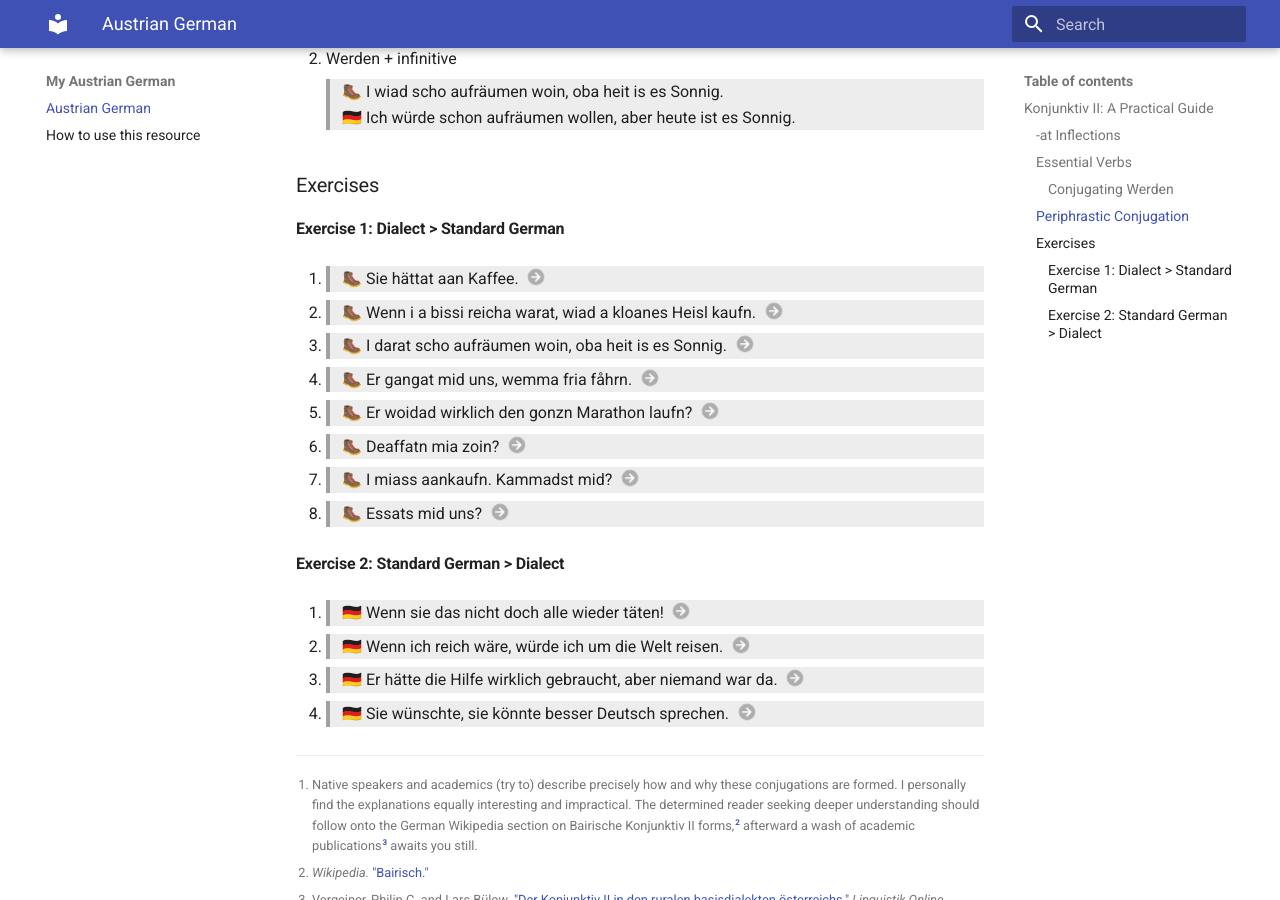
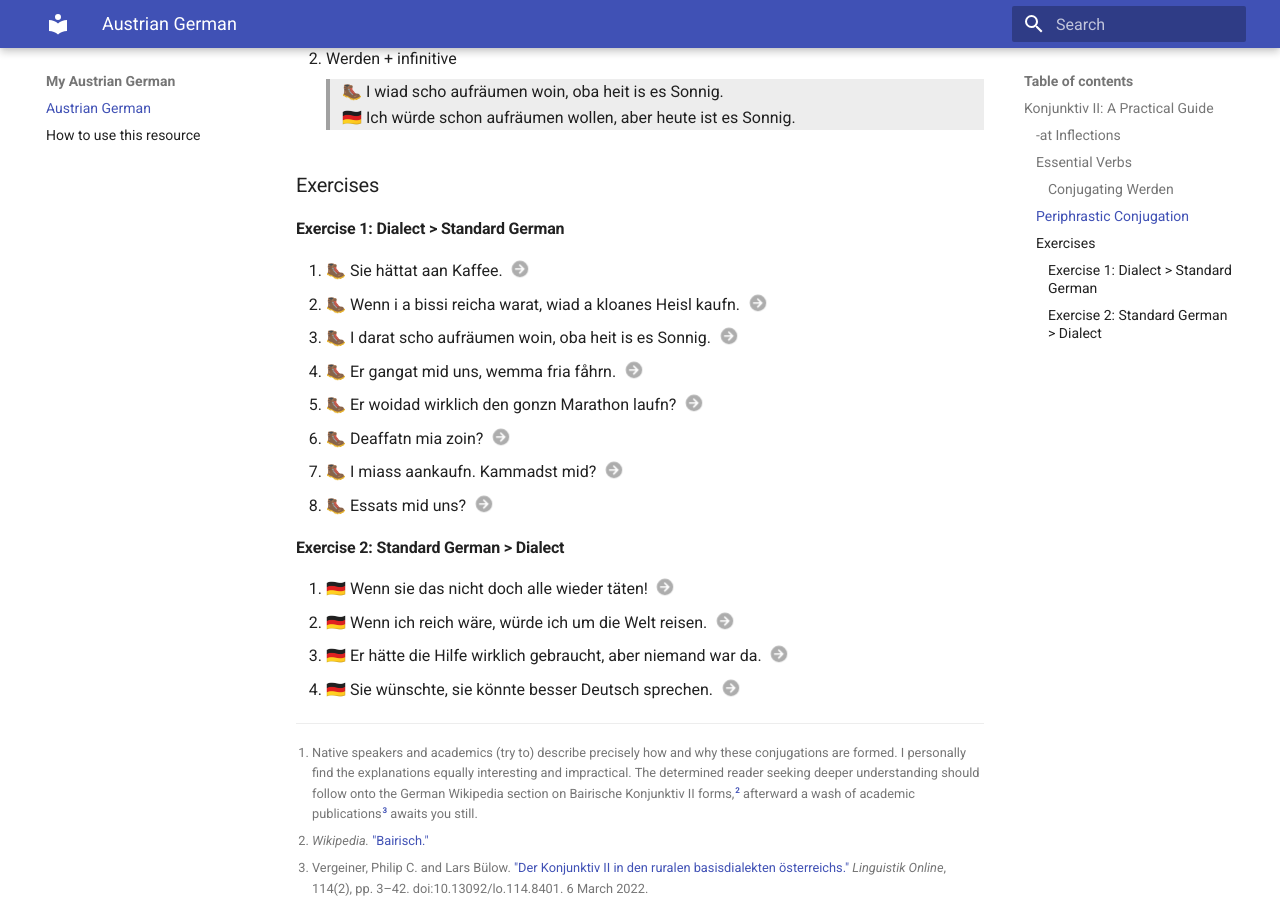
Before and after one commit to vogt4nick/austrian-german, an MkDocs documentation site: the page built from docs/index.md, in a window 1280 px wide and 900 px high, scrolled down 2329 px. Built offline with MkDocs 1.6.1 and Material for MkDocs 9.7.7, drawn with Linux system fonts in a browser that asks for light colours; plug-ins that fetch from the network failed and are left out.

Commit message:
Remove unnecessary block quotes

```diff
--- a/docs/index.md
+++ b/docs/index.md
@@ -134,14 +134,14 @@ Use haben/werden + infinitive construction when you're at a loss for words. It w
 
 <div class="annotate" markdown>
 
-1. > 🥾 Sie hättat aan Kaffee. (1)
-2. > 🥾 Wenn i a bissi reicha warat, wiad a kloanes Heisl kaufn. (2)
-3. > 🥾 I darat scho aufräumen woin, oba heit is es Sonnig. (3)
-4. > 🥾 Er gangat mid uns, wemma fria fåhrn. (4)
-5. > 🥾 Er woidad wirklich den gonzn Marathon laufn? (5)
-6. > 🥾 Deaffatn mia zoin? (6)
-7. > 🥾 I miass aankaufn. Kammadst mid? (7)
-8. > 🥾 Essats mid uns? (8)
+1. 🥾 Sie hättat aan Kaffee. (1)
+2. 🥾 Wenn i a bissi reicha warat, wiad a kloanes Heisl kaufn. (2)
+3. 🥾 I darat scho aufräumen woin, oba heit is es Sonnig. (3)
+4. 🥾 Er gangat mid uns, wemma fria fåhrn. (4)
+5. 🥾 Er woidad wirklich den gonzn Marathon laufn? (5)
+6. 🥾 Deaffatn mia zoin? (6)
+7. 🥾 I miass aankaufn. Kammadst mid? (7)
+8. 🥾 Essats mid uns? (8)
 
 </div>
 
@@ -158,10 +158,10 @@ Use haben/werden + infinitive construction when you're at a loss for words. It w
 
 <div class="annotate" markdown>
 
-1. > 🇩🇪 Wenn sie das nicht doch alle wieder täten! (1)
-2. > 🇩🇪 Wenn ich reich wäre, würde ich um die Welt reisen. (2)
-3. > 🇩🇪 Er hätte die Hilfe wirklich gebraucht, aber niemand war da. (3)
-4. > 🇩🇪 Sie wünschte, sie könnte besser Deutsch sprechen. (4)
+1. 🇩🇪 Wenn sie das nicht doch alle wieder täten! (1)
+2. 🇩🇪 Wenn ich reich wäre, würde ich um die Welt reisen. (2)
+3. 🇩🇪 Er hätte die Hilfe wirklich gebraucht, aber niemand war da. (3)
+4. 🇩🇪 Sie wünschte, sie könnte besser Deutsch sprechen. (4)
 
 </div>
 
```
